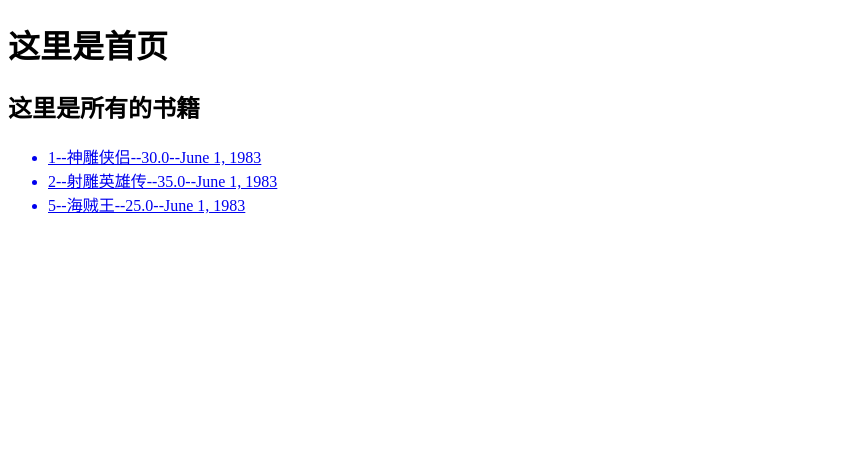
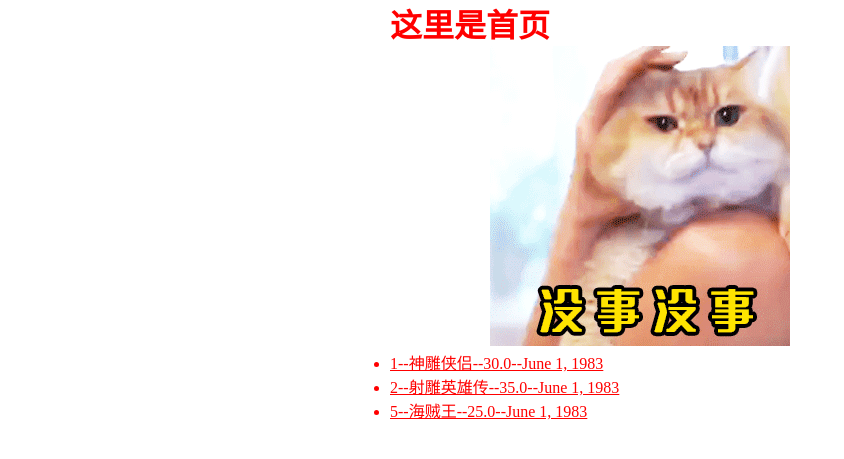
Before and after one commit to cxw369/py1911, a Django app: page /bookset/index/ in a window 1280 px wide. Shown: the top 459 px of the page, without its empty margins (0-844 px from the left). Run offline with Django 3.2, Linux system fonts and the light colour scheme; data comes from the database, SQL or seed files in the repository.

Commit message:
静态资源引入

```diff
--- a/end/project1/bookdemo/bookdemo/settings.py
+++ b/end/project1/bookdemo/bookdemo/settings.py
@@ -119,3 +119,4 @@ USE_TZ = True
 # https://docs.djangoproject.com/en/3.0/howto/static-files/
 
 STATIC_URL = '/static/'
+STATICFILES_DIRS = [os.path.join(BASE_DIR, 'static')]
--- /dev/null
+++ b/end/project1/bookdemo/static/css/main.css
@@ -0,0 +1,12 @@
+*{
+    margin:0;
+    padding:0;
+    color:red;
+}
+.container{
+    width:500px;
+    margin:0 auto;
+}
+.center{
+    text-align:center;
+}
--- a/end/project1/bookdemo/templates/index.html
+++ b/end/project1/bookdemo/templates/index.html
@@ -3,16 +3,20 @@
 <head>
     <meta charset="UTF-8">
     <title>首页</title>
+    <link rel="stylesheet" href="/static/css/main.css">
 </head>
 <body>
+    <div class="container">
         <h1>这里是首页</h1>
-    <div>
-        <h2>这里是所有的书籍</h2>
+        <div class="center">
+            <img src="/static/img/图片.gif" alt="">
+        </div>
             <ul>
                 {% for book in books %}
                     <a href="/bookset/detail/{{book.id}}/"><li>{{book.id}}--{{book.title}}--{{book.price}}--{{book.pub_date}}</li></a>
                 {% endfor %}
             </ul>
+
     </div>
 
 
```
Also changed, not shown: end/project1/bookdemo/static/__init__.py (added), end/project1/bookdemo/static/img/图片.gif (added). Lines whose indentation alone changed are shown as unchanged.
